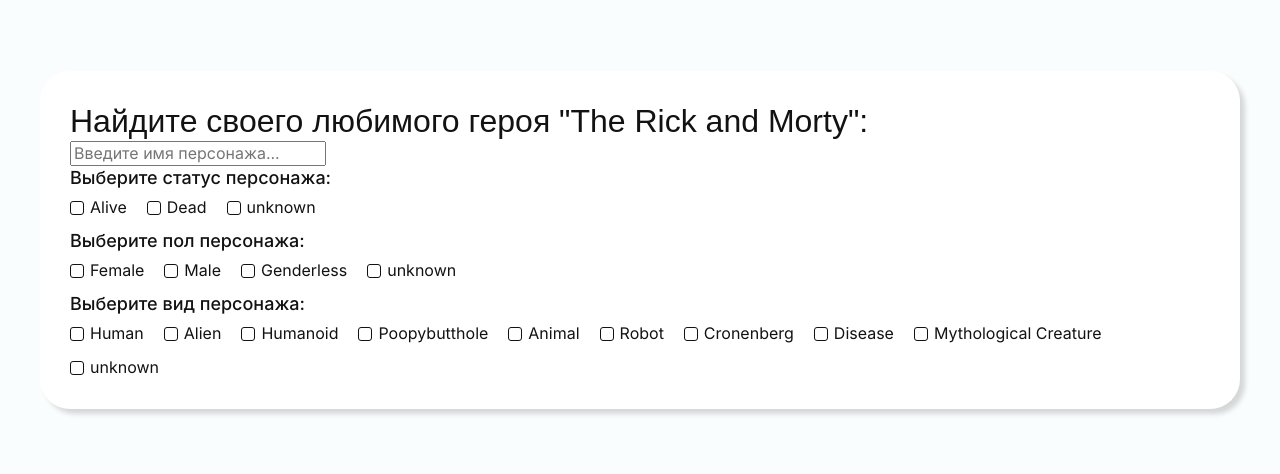
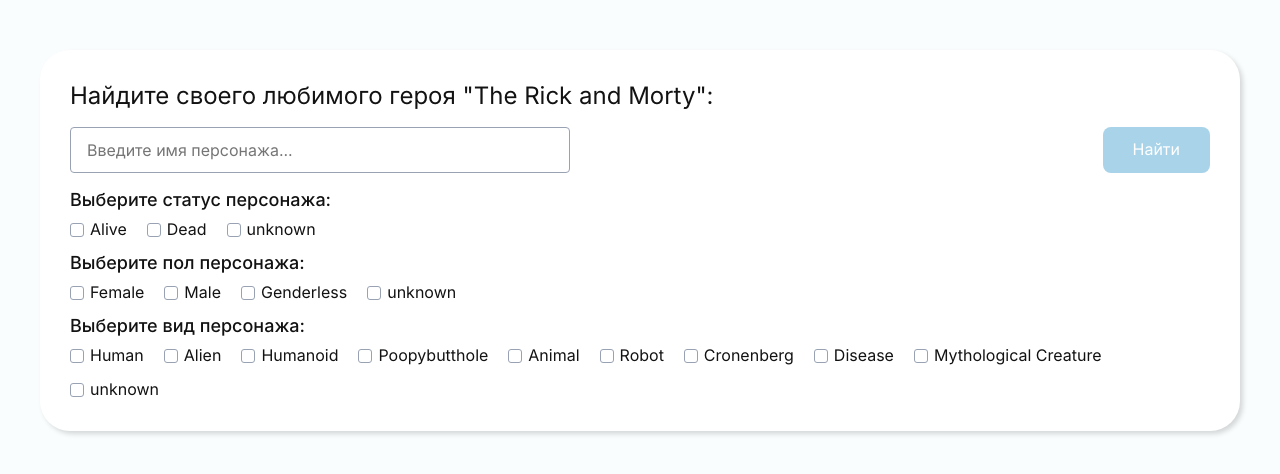
Before and after one commit to NoNameGeorge/test-react-rick-and-morty, a React app: page / in a window 1280 px wide. Shown: the part 160-634 px from the top of the page. Built offline with nearby package versions, Linux system fonts and the light colour scheme.

Commit message:
End simple filter page

```diff
--- a/src/components/filter/Filter.module.scss
+++ b/src/components/filter/Filter.module.scss
@@ -1,8 +1,36 @@
 .wrapper {
-    border-radius: 30px;
-    background-color: #fff;
-    padding: 30px;
-    box-shadow: 5px 5px 5px rgba(0, 0, 0, 0.15);
-    max-width: 1200px;
-    width: 100%;
+	border-radius: 30px;
+	background-color: #fff;
+	padding: 30px;
+	box-shadow: 3px 3px 5px rgba(0, 0, 0, 0.15);
+	max-width: 1200px;
+	width: 100%;
+	.title {
+		margin-bottom: 15px;
+	}
+	.filterWrapper {
+		display: flex;
+		justify-content: space-between;
+		margin-bottom: 15px;
+		.button {
+			margin-left: 10px;
+			border-radius: 8px;
+			transition: ease 0.5s;
+            cursor: pointer;
+            border: 0;
+            background-color: #A9D3E9;
+            color: #fff;
+            padding: 5px 30px;
+			&:hover {
+				transition: ease 0.5s;
+                background: darken(#A9D3E9, 20%);
+                transform: translateY(-2px);
+			}
+			&:active {
+				transition: ease 0.5s;
+                background: lighten(#A9D3E9, 5%);
+                transform: translateY(2px);
+			}
+		}
+	}
 }
--- a/src/components/filter/Filter.tsx
+++ b/src/components/filter/Filter.tsx
@@ -1,39 +1,40 @@
-import { FC, useState } from 'react';
+import { FC } from 'react'
+import { useLocation, useNavigate } from 'react-router-dom'
 
-import FilterInput from './FilterInput';
-
-import FilterByStatus from './FilterByStatus';
-import FilterByGender from './FilterByGender';
+import FilterInput from './FilterInput'
+import FilterByStatus from './FilterByStatus'
+import FilterByGender from './FilterByGender'
+import FilterBySpecies from './FilterBySpecies'
 
 import classes from './Filter.module.scss'
-import FilterBySpecies from './FilterBySpecies';
 
 const Filter: FC = () => {
-    const [name, setName] = useState('')
-    // const [status, setStatus] = useState(false)
-    // const [species, setSpecies] = useState(false)
-    // const [gender, setGender] = useState(false)
+	const navigate = useNavigate()
+	const locate = useLocation()
 
-    return (
-        <div className={classes.wrapper}>
-            <h1 className={classes.title}>Найдите своего любимого героя "The Rick and Morty":</h1>
-            <FilterInput
-                placeholder='Введите имя персонажа...'
-                value={name}
-                onChange={setName}
-            />
-            <FilterByStatus />
-            <FilterByGender />
-            <FilterBySpecies />
-            {/*
+	const handleClick = () => {
+        if (locate.pathname === '/') navigate('/list')
 
 
-            <div className={classes.subtitle}>Выберите пол персонажа:</div>
+    }
 
-            <div className={classes.subtitle}>Выберите вид персонажа:</div> */}
+	return (
+		<div className={classes.wrapper}>
+			<h1 className={classes.title}>Найдите своего любимого героя "The Rick and Morty":</h1>
+			<div className={classes.filterWrapper}>
+				<FilterInput />
+				<button
+					className={classes.button}
+					onClick={() => handleClick()}
+				>
+					Найти
+				</button>
+			</div>
+			<FilterByStatus />
+			<FilterByGender />
+			<FilterBySpecies />
+		</div>
+	)
+}
 
-        </div>
-    );
-};
-
-export default Filter;
+export default Filter
--- a/src/components/filter/FilterCheckbox.module.scss
+++ b/src/components/filter/FilterCheckbox.module.scss
@@ -12,7 +12,7 @@
 		display: block;
 		position: absolute;
 		border-radius: 3px;
-		border: 1px solid #121212;
+		border: 1px solid #98a2b3;
 		width: 14px;
 		height: 14px;
 		cursor: pointer;
--- a/src/components/filter/FilterInput.module.scss
+++ b/src/components/filter/FilterInput.module.scss
@@ -0,0 +1,15 @@
+.input {
+    border: 0;
+    padding: 10px 16px;
+    background: none;
+    border-radius: 4px;
+    width: 100%;
+    font-size: 16px;
+    line-height: 24px;
+    max-width: 500px;
+    transition: ease 0.5s;
+    border: 1px solid #98a2b3;
+    &:focus {
+        border: 1px solid #A9D3E9;
+    }
+}
--- a/src/components/filter/FilterInput.tsx
+++ b/src/components/filter/FilterInput.tsx
@@ -1,21 +1,29 @@
-import { FC } from 'react'
+import { FC, useEffect, useState } from 'react'
+
+import { useAppDispatch } from '../../hooks/redux'
+import useDebounce from '../../hooks/use-debounce'
+import { characterSlice } from '../../store/slices/characterSlice'
 
 import classes from './FilterInput.module.scss'
 
-interface FilterInputProps {
-	placeholder: string
-	value: string
-	onChange: Function
-}
+const FilterInput: FC = () => {
+	const dispatch = useAppDispatch()
 
-const FilterInput: FC<FilterInputProps> = ({ placeholder, value, onChange }) => {
+	const [value, setValue] = useState('')
+
+	const debouncedValue = useDebounce(value, 500)
+
+	useEffect(() => {
+		dispatch(characterSlice.actions.setSearchName(debouncedValue))
+	}, [debouncedValue])
+
 	return (
 		<input
 			type='text'
+			placeholder='Введите имя персонажа...'
             className={classes.input}
-			placeholder={placeholder}
 			value={value}
-            onChange={(e) => onChange(e.target.value)}
+            onChange={(e) => setValue(e.target.value)}
 		/>
 	)
 }
--- /dev/null
+++ b/src/hooks/use-debounce.ts
@@ -0,0 +1,17 @@
+import React from 'react'
+
+export default function useDebounce(value: any, delay: number) {
+	const [debouncedValue, setDebouncedValue] = React.useState(value)
+
+	React.useEffect(() => {
+		const handler = setTimeout(() => {
+			setDebouncedValue(value)
+		}, delay)
+
+		return () => {
+			clearTimeout(handler)
+		}
+	}, [value])
+
+	return debouncedValue
+}
--- a/src/sass/_base.scss
+++ b/src/sass/_base.scss
@@ -25,24 +25,9 @@
 	min-height: 100vh;
 }
 
-
-
-
-
-
-
-
-
-
-h1,
-.text-h1 {
-	font-family: 'NunitoSans', sans-serif;
-	font-size: 32px;
-	line-height: 40px;
-	// @media (max-width: 1200px) {
-	// 	font-size: calc(32px + 4 * ((100vw - 992px) / (1200 - 992)));
-	// 	line-height: calc(40px + 4 * ((100vw - 992px) / (1200 - 992)));
-	// }
+h1 {
+	font-size: 24px;
+	line-height: 32px;
 	@media (max-width: 992px) {
 		font-size: 32px;
 		line-height: 40px;
@@ -56,6 +41,14 @@
 		line-height: 32px;
 	}
 }
+
+
+
+
+
+
+
+
 h2 {
 	font-family: 'NunitoSans', sans-serif;
 	font-size: 32px;
--- a/src/store/slices/characterSlice.ts
+++ b/src/store/slices/characterSlice.ts
@@ -98,6 +98,9 @@
 				return speciesItem
 			})
 		},
+		setSearchName(state, action: PayloadAction<string>) {
+			state.filterSettings.name = action.payload
+		}
 		// setPage(state, action: PayloadAction<number>) {
 		// 	state.page = action.payload
 		// },
```
